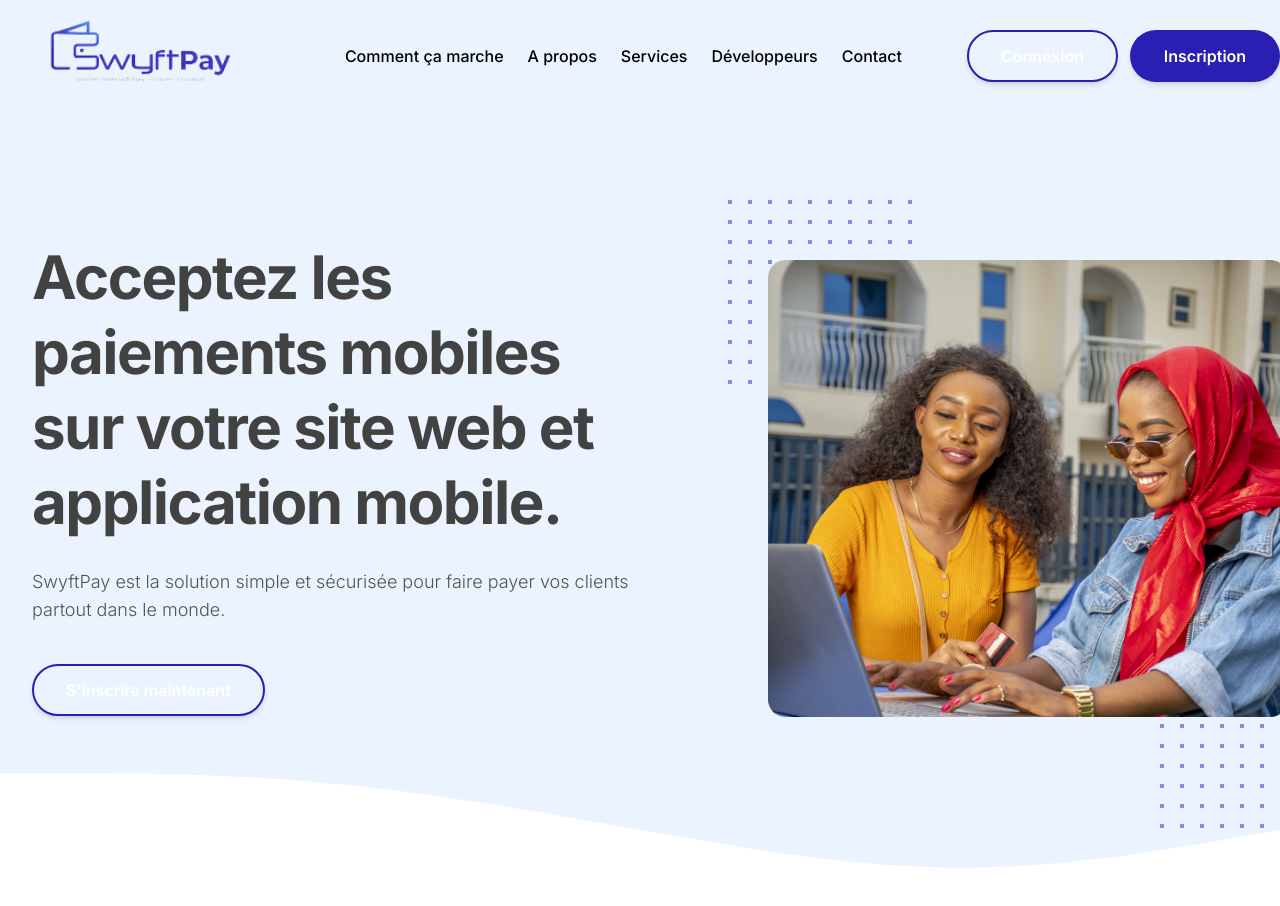
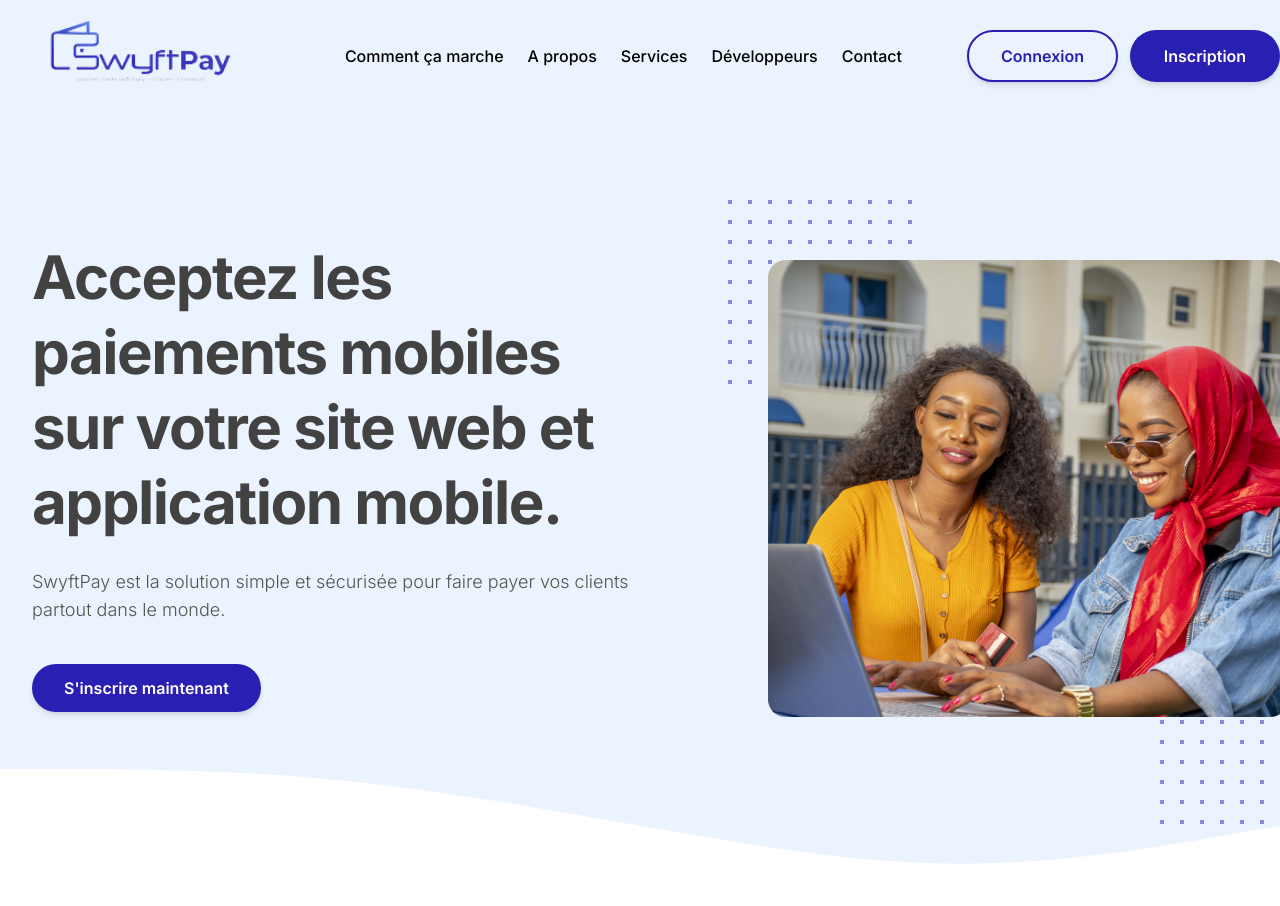
Before and after one commit to swyftpay-drc/frontend, a Next.js app: page / in a window 1280 px wide. Shown: the top 906 px of the page. Built offline with nearby package versions, Linux system fonts and the light colour scheme.

Commit message:
refactor:updte styles

```diff
--- a/src/app/page.tsx
+++ b/src/app/page.tsx
@@ -7,7 +7,7 @@ export default function Home() {
   return (
     <main className="min-h-screen bg-white">
       <Header />
-      <div  className="bg-tertiary-color">
+      <div className="bg-primary-400">
       <BaseContainer className="pt-32">
         <Banner />
       </BaseContainer>
--- a/src/components/front-office/home/banner/index.tsx
+++ b/src/components/front-office/home/banner/index.tsx
@@ -23,7 +23,7 @@ const Banner = () => {
                </div>
 
               <div className="pt-3">
-                <Button handleClick={(e) => {}} variant="outlined">S&apos;inscrire maintenant</Button>
+                <Button handleClick={(e) => {}}>S&apos;inscrire maintenant</Button>
               </div>
             </div>
           </div>
--- a/src/components/front-office/layouts/navbar/index.tsx
+++ b/src/components/front-office/layouts/navbar/index.tsx
@@ -16,17 +16,17 @@ export default function Header() {
   const [mobileMenuOpen, setMobileMenuOpen] = useState(false)
 
   return (
-   <div className='w-full bg-tertiary-color'>
+   <div className="w-full bg-primary-400">
     <div className='w-full py-4 flex flex-col md:flex-row md:items-center justify-between mx-auto max-w-7xl px-4 sm:px-0'>
         <div>
           <Logo/>
         </div>
         <div className='flex gap-6'>
-          <Link href={''} className='font-medium hover:text-primary-color duration-300'>Comment ça marche</Link>
-          <Link href={''} className='font-medium hover:text-primary-color duration-300'>A propos</Link>
-          <Link href={''} className='font-medium hover:text-primary-color duration-300'>Services</Link>
-          <Link href={''} className='font-medium hover:text-primary-color duration-300'>Développeurs</Link>
-          <Link href={''} className='font-medium hover:text-primary-color duration-300'>Contact</Link>
+          <Link href={''} className='font-medium hover:text-primary-900 duration-300'>Comment ça marche</Link>
+          <Link href={''} className='font-medium hover:text-primary-900 duration-300'>A propos</Link>
+          <Link href={''} className='font-medium hover:text-primary-900 duration-300'>Services</Link>
+          <Link href={''} className='font-medium hover:text-primary-900 duration-300'>Développeurs</Link>
+          <Link href={''} className='font-medium hover:text-primary-900 duration-300'>Contact</Link>
         </div>
         <div className='flex gap-3'>
         <Button handleClick={(e) => {}} variant='outlined'>Connexion</Button>
--- a/src/components/ui/button/index.tsx
+++ b/src/components/ui/button/index.tsx
@@ -29,18 +29,18 @@ export const Button: React.FC<Props> = ({
 }) => {
   const getVariant =()=>{
     if (variant==='contained') {
-      return 'bg-primary-color'
+      return 'bg-primary-900'
     }
     else if(variant === 'outlined') {
-      return 'border-2 border-primary-color text-primary-color hover:bg-primary-color bg-transparent hover:text-white';
+      return 'border-2 border-primary-900 text-primary-900 hover:bg-primary-900 bg-transparent hover:text-white';
     }
-    return 'bg-primary-color hover:bg-primary-color/80'
+    return 'bg-primary-900 hover:bg-primary-800 text-white'
   }
   return (
     <>
       <button
         onClick={handleClick}
-        className={`flex gap-2 items-center justify-center bg-primary-color py-3 px-8 text-white font-semibold min-w-[150px] rounded-full shadow-md disabled:focus:outline-none disabled:cursor-not-allowed disabled:opacity-50 duration-300 ${className} ${getVariant()}`}
+        className={`flex gap-2 items-center justify-center bg-primary-900 py-3 px-8  font-semibold min-w-[150px] rounded-full shadow-md disabled:focus:outline-none disabled:cursor-not-allowed disabled:opacity-50 duration-300 ${className} ${getVariant()}`}
       >
         {children}
         {title}
--- a/src/components/ui/clip-path/CercleClipPath.tsx
+++ b/src/components/ui/clip-path/CercleClipPath.tsx
@@ -4,7 +4,7 @@ import React from "react";
 export const CercleClipPath = () => {
   return (
     <svg
-      className="absolute top-5 -right-32 text-primary-color/60 animate-ping  z-50 duration-500"
+      className="absolute top-5 -right-32 text-primary-900/60 animate-ping duration-500"
       xmlns="http://www.w3.org/2000/svg"
       stroke="currentColor"
       stroke-width="1.5"
--- a/src/components/ui/clip-path/LeftClipPath.tsx
+++ b/src/components/ui/clip-path/LeftClipPath.tsx
@@ -19,7 +19,7 @@ export const LeftClipPath = () => {
         patternUnits="userSpaceOnUse"
       >
         <path
-          className="text-primary-color/60"
+          className="text-primary-900/60"
           fill="currentColor"
           d="M0 0h4v4H0z"
         />
--- a/src/components/ui/clip-path/RightClipPath.tsx
+++ b/src/components/ui/clip-path/RightClipPath.tsx
@@ -24,7 +24,7 @@ export const RightClipPath = () => {
           y="0"
           width="4"
           height="4"
-          className="text-primary-color/60"
+          className="text-primary-900/60"
           fill="currentColor"
         />
       </pattern>
--- a/tailwind.config.ts
+++ b/tailwind.config.ts
@@ -10,12 +10,10 @@ module.exports = withMT({
   theme: {
     extend: {
       colors: {
-        'primary-color': '#291FB3',
-        'secondary-color': '#3D6BDC',
-        'tertiary-color': '#ebf4fe',
         primary:{
           800:'#3D6BDC',
           900:'#291FB3',
+          400:'#ebf4fe',
         },
         text: {
           primary: '#50564F',
```
